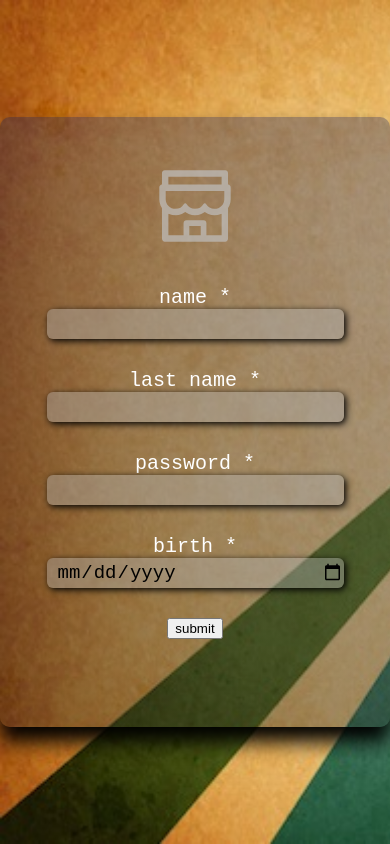
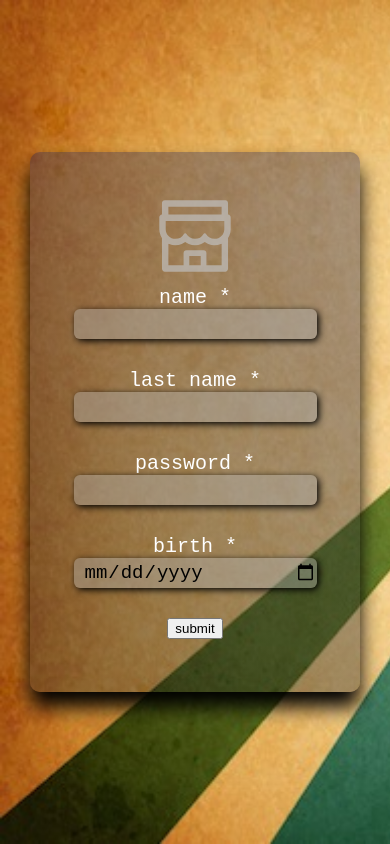
Before and after one commit to JorgeC9804/shell, a React (Create React App) app: page /session/1 in a window 390 px wide. Built offline with nearby package versions, Linux system fonts and the light colour scheme.

Commit message:
update 1.1.3

```diff
--- a/src/styles/sessions/media.session.css
+++ b/src/styles/sessions/media.session.css
@@ -8,6 +8,17 @@
 }
 @media (max-width: 680px) {
   .shell {
-    width: 350px;
+    width: 300px;
+    height: 480px;
+  }
+  .icon {
+    position: relative;
+    bottom: 10px;
   }
 }
+@media (max-width: 400px) {
+  .shell {
+    width: 270px;
+    height: 480px;
+  }
+}
```
